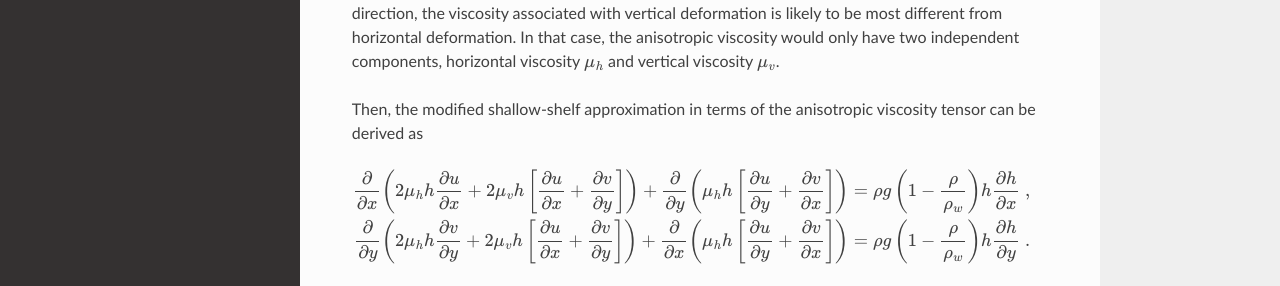
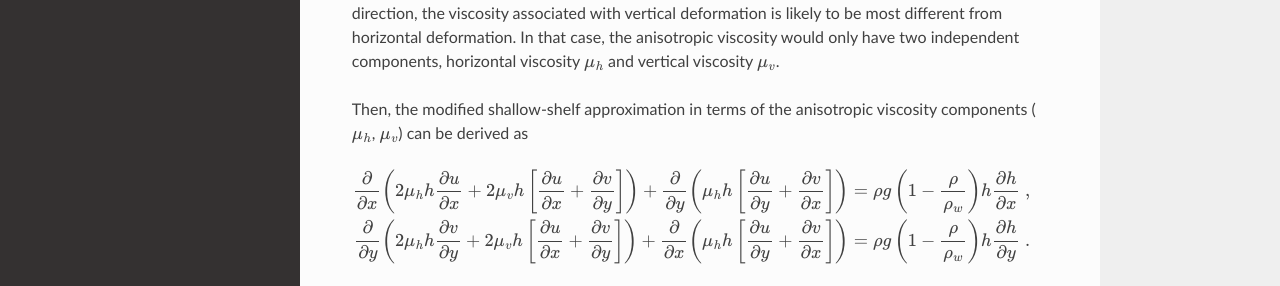
Before and after one commit to YaoGroup/DIFFICE_jax, a Sphinx documentation site: the page built from docs/source/Anisotropic.md, in a window 1280 px wide and 900 px high. Shown: the part 406-692 px from the top of the window. Built offline with Sphinx 7.4.7 and the Read the Docs theme 3.1.0, drawn with Linux system fonts in a browser that asks for light colours.

Commit message:
Update Anisotropic.md

```diff
--- a/docs/source/Anisotropic.md
+++ b/docs/source/Anisotropic.md
@@ -13,7 +13,7 @@ with vertical deformation is likely to be most different from horizontal deforma
 anisotropic viscosity would only have two independent components, horizontal viscosity $\mu_h$ and vertical
 viscosity $\mu_v$.
 
-Then, the modified shallow-shelf approximation in terms of the anisotropic viscosity tensor can be derived as
+Then, the modified shallow-shelf approximation in terms of the anisotropic viscosity components ($\mu_h$, $\mu_v$) can be derived as
 
 $$\begin{eqnarray}
 	 \frac{\partial} {\partial x}\left(2 {\mu_h} h \frac{\partial  u}{\partial x} + 2 {\mu_v} h \left[\frac{\partial  u}{\partial x}  + \frac{\partial  v}{\partial y} \right]  \right)
```
